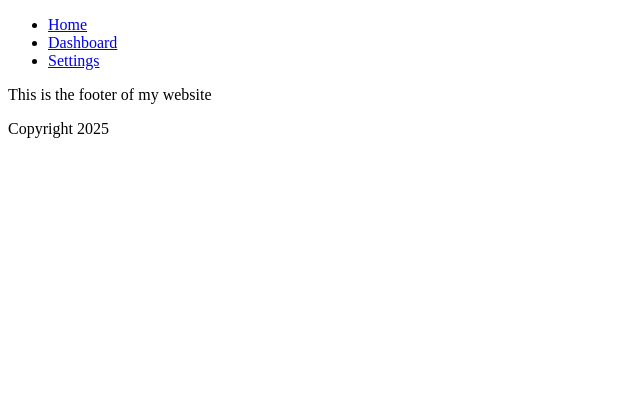
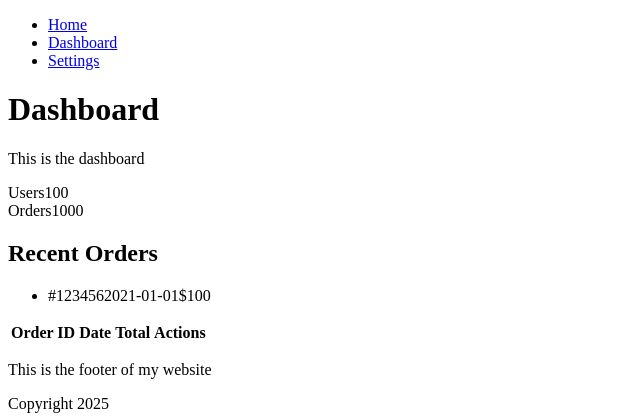
Before and after one commit to cuvettemernmay/MERNBackendMar, a Node server app: page /myWebsite in a window 1280 px wide. Shown: the top 420 px of the page, without its empty margins (0-640 px from the left). Run offline with Node 20, Linux system fonts and the light colour scheme; lists and menus that the app fills with data are empty.

Commit message:
render issue fixed

```diff
--- a/TemplateEngine/server.js
+++ b/TemplateEngine/server.js
@@ -21,7 +21,7 @@
 // });
 
 app.get("/myWebsite", (req, res) => {
-  res.render("layout", {
+  res.render("dashboard", {
     title: "My Website",
     content: "This is the content of my website",
     footer: "This is the footer of my website"
@@ -32,4 +32,5 @@
 
 app.listen(port, () => {
   console.log(`Server is running on port ${port}`);
+  console.log(`http://localhost:3000/myWebsite`);
 });
--- a/TemplateEngine/views/dashboard.pug
+++ b/TemplateEngine/views/dashboard.pug
@@ -1,7 +1,6 @@
 extends layout
 
 block content
-    h1 Dashboard
     div.dashboard
         h1 Dashboard
         p This is the dashboard
```
